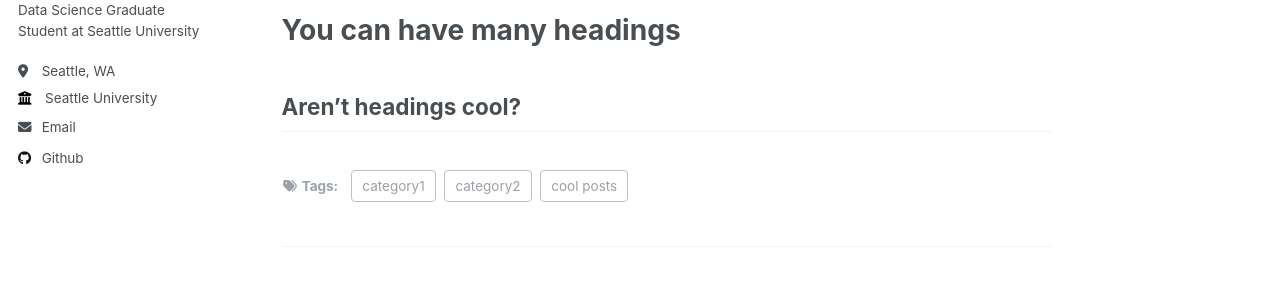
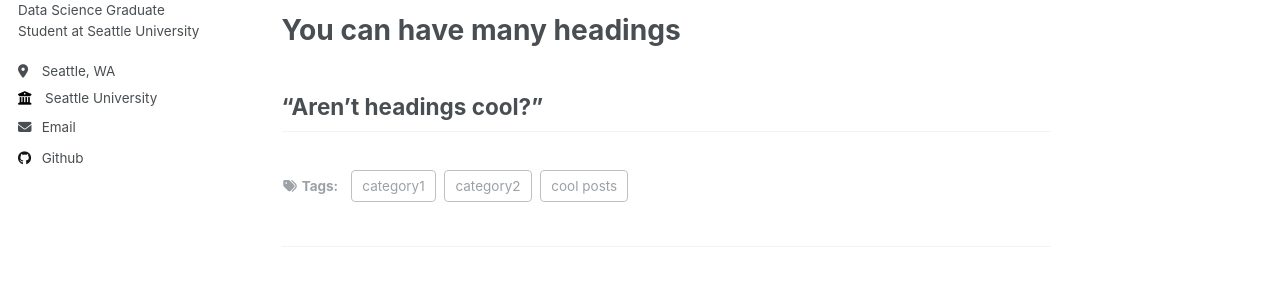
Before and after one commit to Ruqhaiya/ruqhaiya.github.io, a Jekyll site: the page built from _posts/2012-08-14-blog-post-1.md, in a window 1280 px wide and 900 px high. Shown: the part 368-655 px from the top of the window. Built offline with Jekyll 4.4.1, drawn with Linux system fonts in a browser that asks for light colours.

```diff
--- a/_posts/2012-08-14-blog-post-1.md
+++ b/_posts/2012-08-14-blog-post-1.md
@@ -16,5 +16,5 @@ Headings are cool
 You can have many headings
 ======
 
-Aren't headings cool?
+"Aren't headings cool?"
 ------
```
